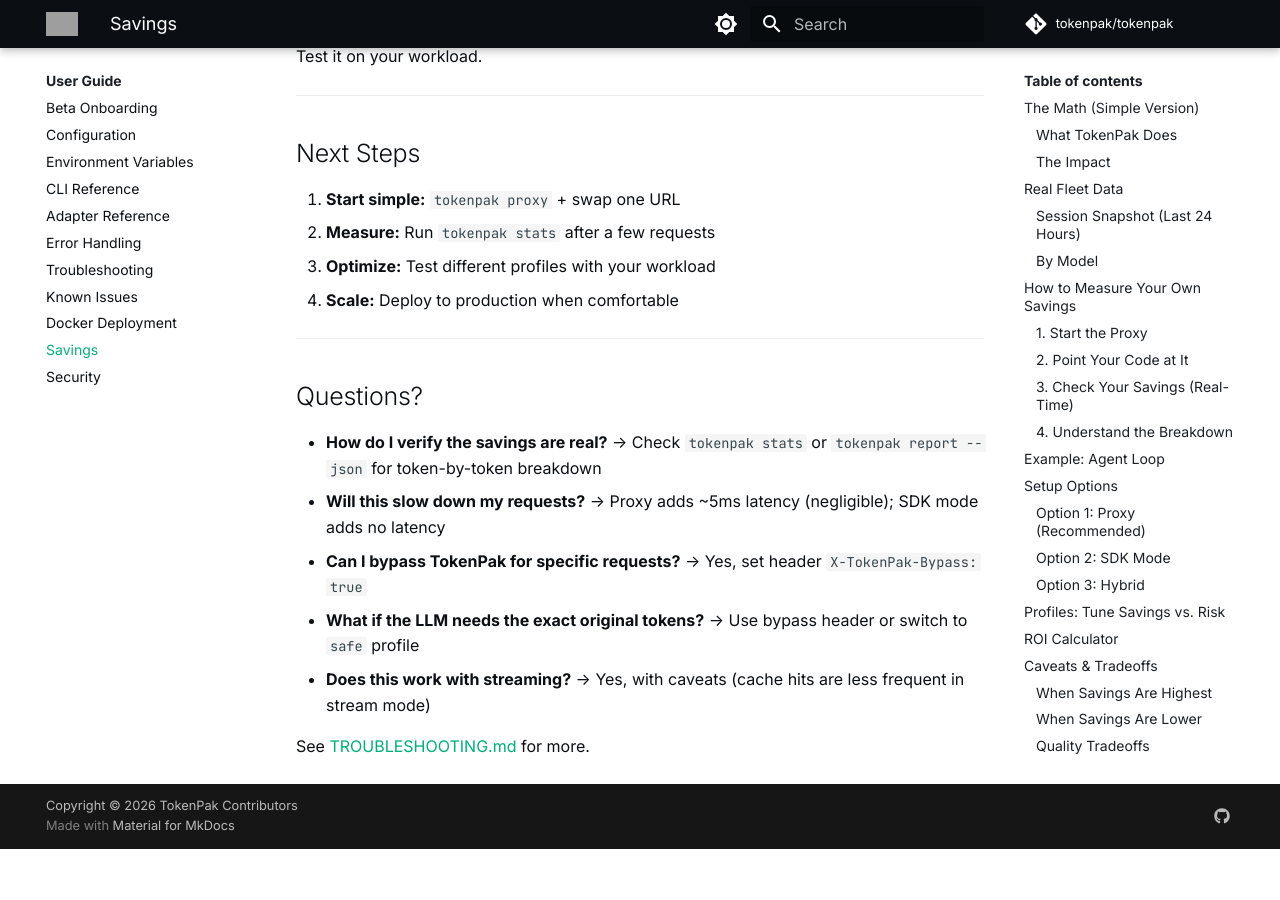
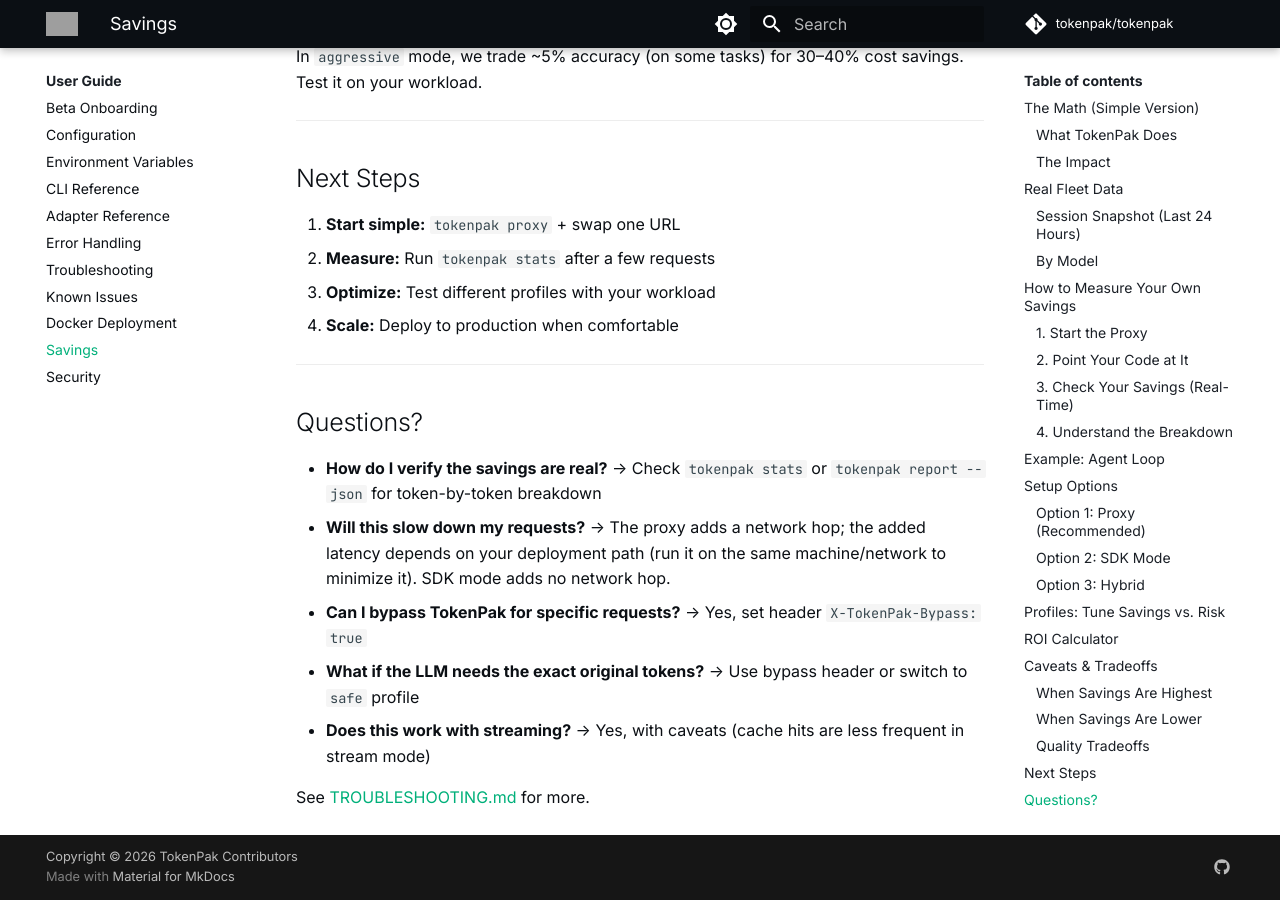
Before and after one commit to tokenpak/docs, an MkDocs documentation site: the page built from docs/SAVINGS.md, in a window 1280 px wide and 900 px high, scrolled down 5978 px. Built offline with MkDocs 1.6.1 and Material for MkDocs 9.7.7, drawn with Linux system fonts in a browser that asks for light colours; comment, search, counter and statistics services are not loaded; before the commit the page ends 6827 px from its top, so only the background shows below that; some of the changed text lies outside the part shown; grey boxes are pictures that could not be loaded.

Commit message:
docs(savings): capability-frame proxy latency note (remove unverified ~5ms figure pending Std 24 §15 receipt)

````diff
--- a/docs/SAVINGS.md
+++ b/docs/SAVINGS.md
@@ -151,7 +151,7 @@ client = Anthropic(base_url="http://localhost:8766")
 ```
 
 **Pros:** Works with any SDK, automatic for all requests, easy to scale
-**Cons:** One extra hop (negligible latency: ~5ms)
+**Cons:** One extra network hop; the added latency depends on your deployment path (run the proxy on the same machine/network to minimize it)
 
 ### Option 2: SDK Mode
 
@@ -260,7 +260,7 @@ In `aggressive` mode, we trade ~5% accuracy (on some tasks) for 30–40% cost sa
 ## Questions?
 
 - **How do I verify the savings are real?** → Check `tokenpak stats` or `tokenpak report --json` for token-by-token breakdown
-- **Will this slow down my requests?** → Proxy adds ~5ms latency (negligible); SDK mode adds no latency
+- **Will this slow down my requests?** → The proxy adds a network hop; the added latency depends on your deployment path (run it on the same machine/network to minimize it). SDK mode adds no network hop.
 - **Can I bypass TokenPak for specific requests?** → Yes, set header `X-TokenPak-Bypass: true`
 - **What if the LLM needs the exact original tokens?** → Use bypass header or switch to `safe` profile
 - **Does this work with streaming?** → Yes, with caveats (cache hits are less frequent in stream mode)
````
